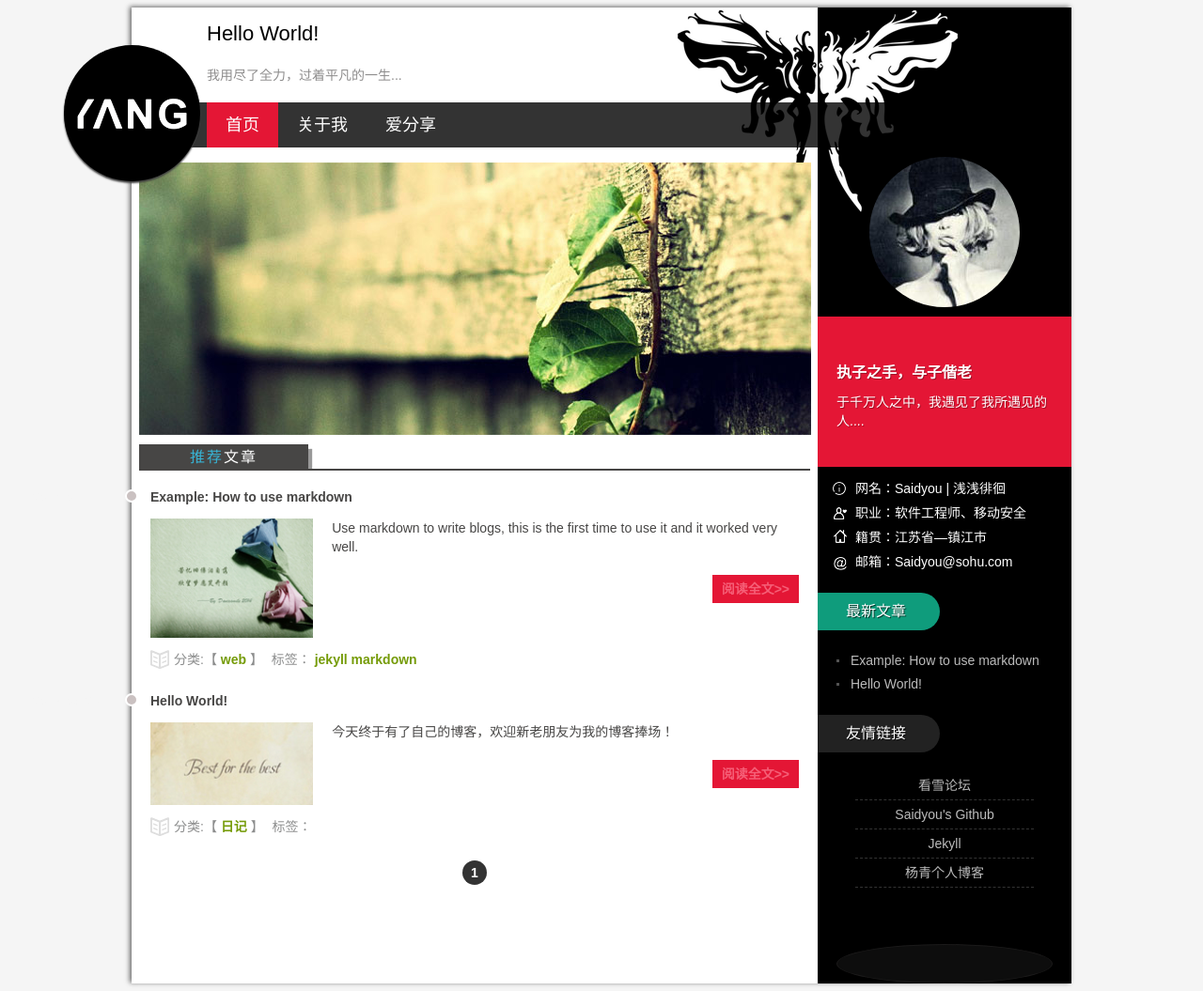
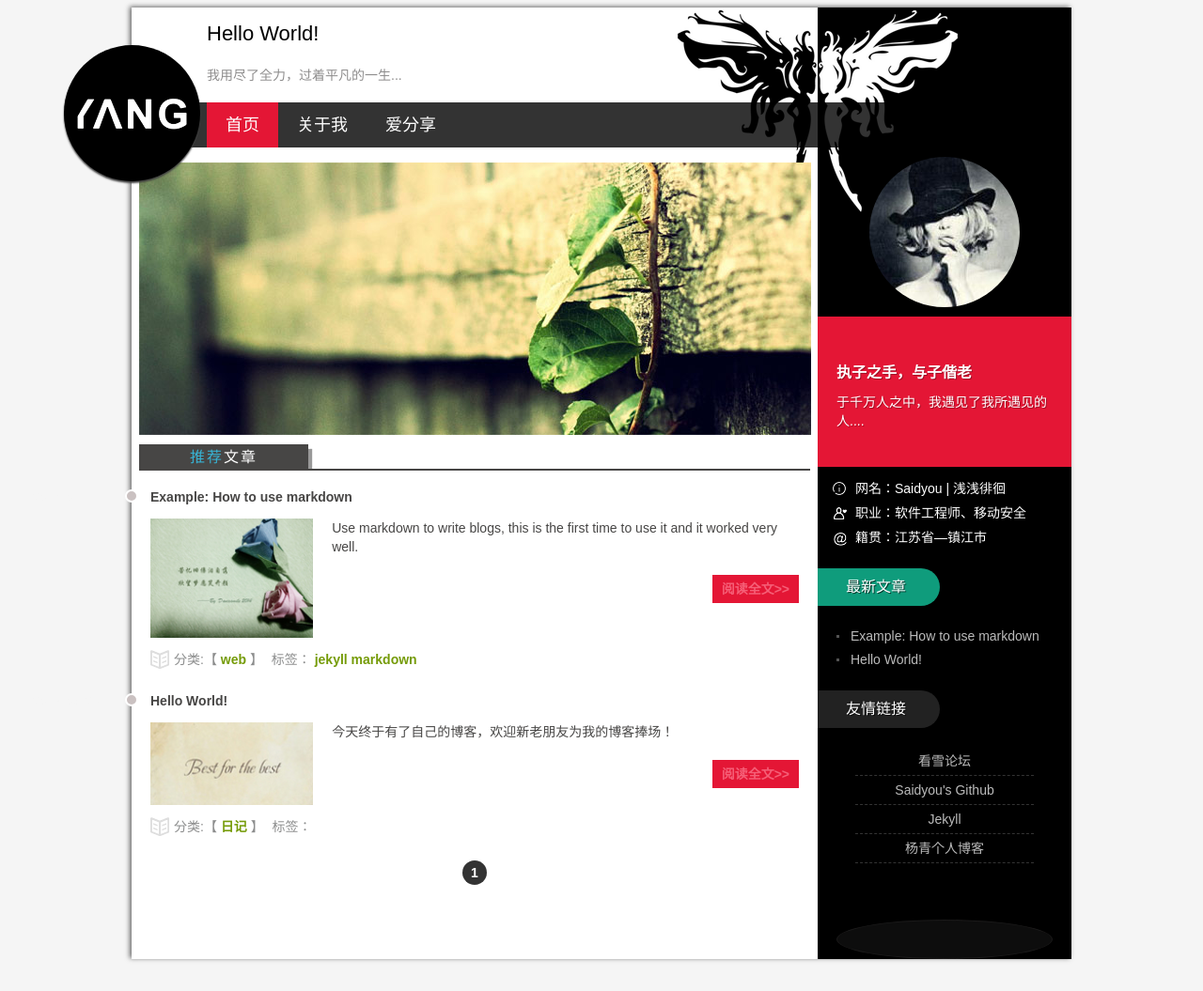
Before and after one commit to saidyou/saidyou.github.io, a Jekyll site: the page built from index.html, in a window 1280 px wide. Shown: the whole page at 94% size. Built offline with Jekyll 4.4.1, drawn with Linux system fonts in a browser that asks for light colours; the list of posts is cut into pages by our own code; comment, search, counter and statistics services are not loaded; after the commit the page ends 1029 px from its top, so only the background shows below that.

Commit message:
Update default.html

```diff
--- a/_layouts/default.html
+++ b/_layouts/default.html
@@ -35,7 +35,6 @@
       <p>网名：Saidyou | 浅浅徘徊</p>
       <p>职业：软件工程师、移动安全 </p>
       <p>籍贯：江苏省―镇江市</p>
-      <p>邮箱：Saidyou@sohu.com</p>
     </div>
     <div class="bdsharebuttonbox"><a href="#" class="bds_qzone" data-cmd="qzone" title="分享到QQ空间"></a><a href="#" class="bds_tsina" data-cmd="tsina" title="分享到新浪微博"></a><a href="#" class="bds_tqq" data-cmd="tqq" title="分享到腾讯微博"></a><a href="#" class="bds_renren" data-cmd="renren" title="分享到人人网"></a><a href="#" class="bds_weixin" data-cmd="weixin" title="分享到微信"></a><a href="#" class="bds_more" data-cmd="more"></a></div>
     <div class="tj_news">
```
